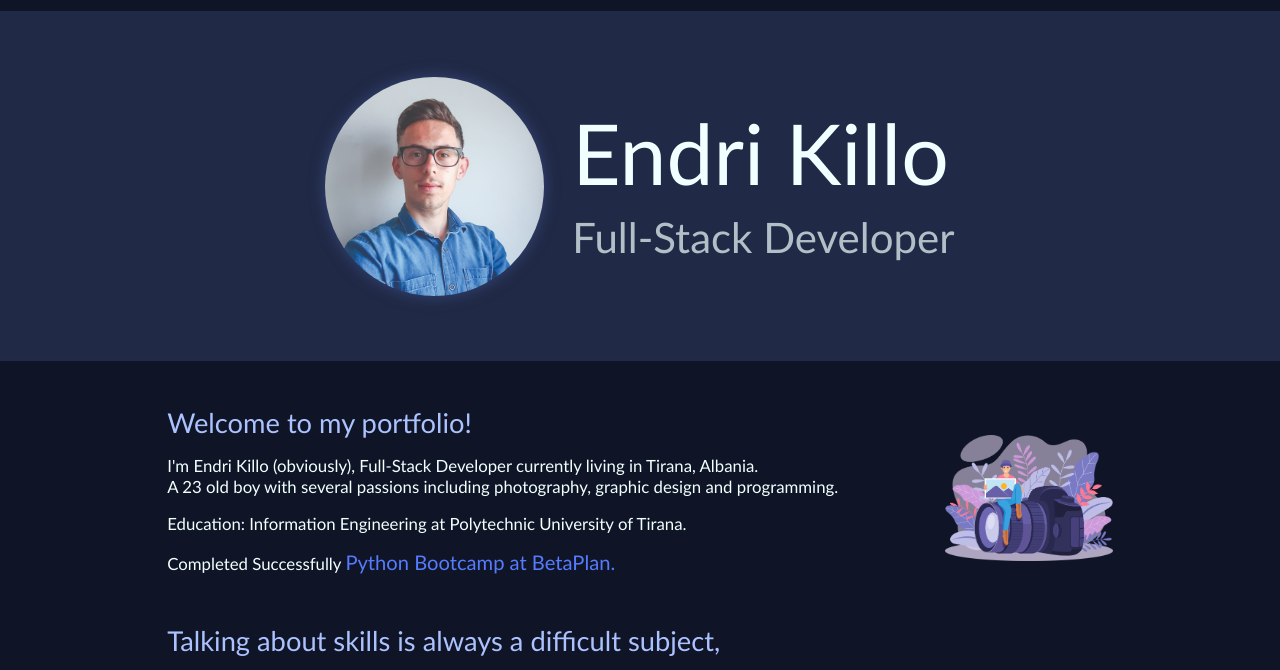
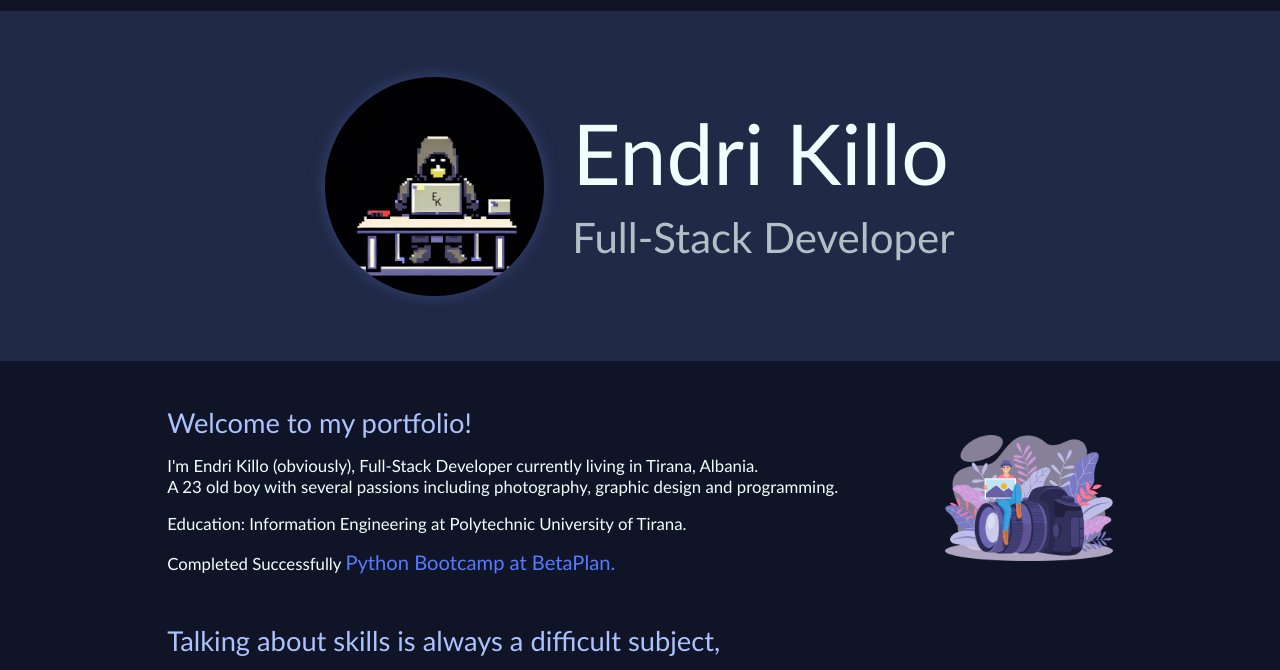
Before and after one commit to killoder/killoder.github.io, a plain HTML site: page index.html in a window 1280 px wide. Shown: the part 50-720 px from the top of the page. Drawn offline with nearby package versions, Linux system fonts and the light colour scheme.

```diff
--- a/index.html
+++ b/index.html
@@ -37,7 +37,7 @@
 
     <div class="intro">
         <div class="cross fade-in-left">
-            <img class="profile" src="/assets/profile2.jpg" alt="Image 1">
+            <img class="profile" src="/assets/profile3.jpg" alt="Image 1">
             <img class="profile" src="/assets/profile.jpg" alt="Image 2">
         </div>
         <div class="emri">
```
Also changed, not shown: shqip.html (+1 -1 lines).
